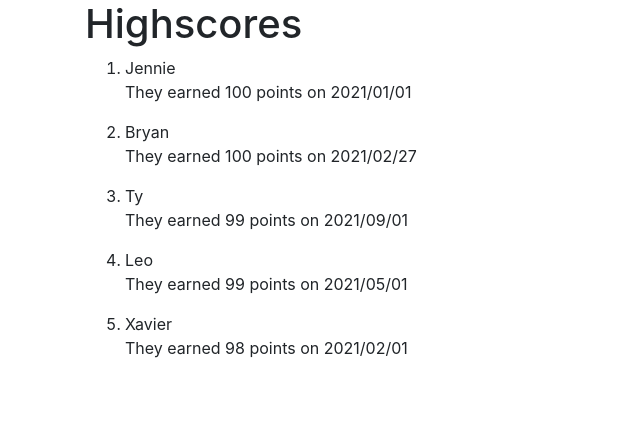
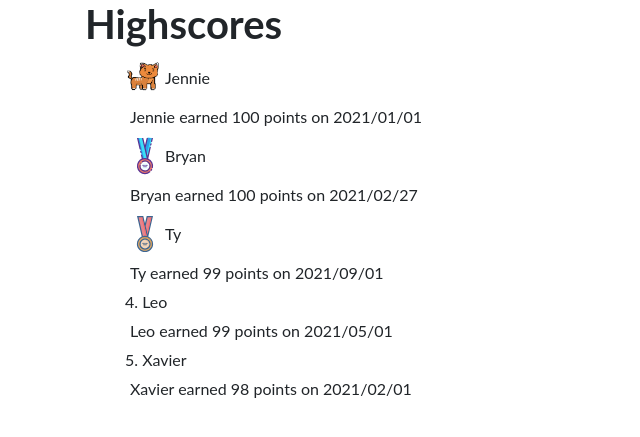
Before and after one commit to Gravebird/Workin-title, a Flask app: page / in a window 1280 px wide. Shown: the top 437 px of the page, without its empty margins (0-640 px from the left). Run offline with Flask 2, Linux system fonts and the light colour scheme; some libraries are stand-ins or nearby versions.

Commit message:
Moved web server to its own directory. Updated maze to use file OS filepaths to make sure the game always runs properly. Added basic CSS to web server's high score page.

```diff
--- a/maze/controllers/mazeGame.py
+++ b/maze/controllers/mazeGame.py
@@ -5,18 +5,20 @@
 from controllers.maze_controller import MazeController
 from models.maze import Maze
 from views.maze_view import MazeView
+import os
 
 class MazeGame:
     """
     This class creates and calls the controller to run the game.
     """
     def __init__(self):
-        pass
+        curr_dir = os.path.dirname(os.path.abspath(__file__))
+        self._maze_path = os.path.join(os.path.dirname(curr_dir), "maze.txt")
 
 
     def play_maze(self):
         """Runs the game"""
-        maze = Maze("maze.txt")
+        maze = Maze(self._maze_path)
         #The start position of the palyer
         start_pos = maze.player.space
         view = MazeView(start_pos)
--- a/maze/server.py
+++ b/web/server.py
@@ -1,9 +1,17 @@
+import sys
+import os
 from flask import Flask, render_template, request
-from models.score import Score
-from controllers.score_controller import ScoreController
+from score_controller import ScoreController
 import json
 
-JSON_FILEPATH="maze/scores.json"
+curr_dir = os.path.dirname(os.path.abspath(__file__))
+sys.path.append(os.path.dirname(curr_dir))
+#This MESS of sys path is just to make it possible to import the score model
+#   from the maze game path.
+from maze.models.score import Score
+
+#To ensure we can always find the .json
+JSON_FILEPATH = os.path.join(curr_dir, "scores.json")
 
 app = Flask(__name__)
 data = ScoreController(JSON_FILEPATH)
@@ -11,10 +19,16 @@ data = ScoreController(JSON_FILEPATH)
 
 @app.route("/")
 def show_scores():
+    """
+    Displayes all current scores, ranked by highest score
+    """
     return render_template('scores.html', scores=sorted(data._scores, reverse=True))
 
 @app.route("/", methods=["PUT"])
 def add_score():
+    """
+    Adds a score to the stored scores.
+    """
     try:
         new_data = request.get_json()
         new_score = Score(new_data["name"], new_data["score"], new_data["date"])
--- /dev/null
+++ b/web/static/css/style.css
@@ -0,0 +1,42 @@
+body {
+    font-family: 'Lato', 'Helvetica Neue', Helvetica, Arial, sans-serif;
+}
+
+h1{
+    font-family: 'Lato', 'Helvetica Neue', Helvetica, Arial, sans-serif;
+    font-weight: 700;
+}
+
+
+p {
+    margin: 5px;
+}
+li {
+    margin: 0;
+    padding: 10x 10px 10px 40px;
+    list-style-position: inside;
+}
+ol li:nth-child(1){
+    list-style: none;
+    padding: 10px 10px 10px 40px;
+    background-image: url("../images/cathorse.png");
+    background-repeat: no-repeat;
+    background-position: left center;
+    background-size: 40px;
+}
+ol li:nth-child(3){
+    list-style: none;
+    padding: 10px 10px 10px 40px;
+    background-image: url("../images/silver.svg");
+    background-repeat: no-repeat;
+    background-position: left center;
+    background-size: 40px;
+}
+ol li:nth-child(5){
+    list-style: none;
+    padding: 10px 10px 10px 40px;
+    background-image: url("../images/bronze.svg");
+    background-repeat: no-repeat;
+    background-position: left center;
+    background-size: 40px;
+}
--- a/maze/templates/base.html
+++ b/web/templates/base.html
@@ -4,8 +4,9 @@
         <meta charset="utf-8">
         <meta name="viewport" content="width=device-width, initial-scale=1, skring-to-fit=no">
 
+        <link rel="icon" href="{{ url_for('static', filename='images/cathorse.png') }}", type="image/x-icon">
         <link rel="stylesheet" href="https://stackpath.bootstrapcdn.com/bootstrap/4.5.2/css/bootstrap.min.css" integrity="sha384-JcKb8q3iqJ61gNV9KGb8thSsNjpSL0n8PARn9HuZOnIxN0hoP+VmmDGMN5t9UJ0Z" crossorigin="anonymous">
-        <!--<link rel="stylesheet" href="{{ url_for('static', filename= 'css/style.css') }}">-->
+        <link rel="stylesheet" href="{{ url_for('static', filename= 'css/style.css') }}">
         <title> {% block title %} {% endblock %}</title>
     </head>
     <body>
--- a/maze/templates/scores.html
+++ b/web/templates/scores.html
@@ -2,13 +2,13 @@
 
 {% block content %}
     <h1>{% block title %}Highscores{% endblock %}</h1>
-    <ol>
+    <ol class=>
         {% for score in scores %}
         <li>{{score.name}}</li>
         {% if score.score == 1 %}
-            <p>They earned {{score.score}} point on {{score.date}}</p>
+            <p>{{score.name}} earned {{score.score}} point on {{score.date}}</p>
         {% endif %} {% if score.score != 1 %}
-            <p>They earned {{score.score}} points on {{score.date}}</p>
+            <p>{{score.name}} earned {{score.score}} points on {{score.date}}</p>
         {% endif %}
         {% endfor %}
     </ol>
```
Also changed, not shown: maze/views/maze_view.py (+24 -10 lines), web/score_controller.py (renamed from maze/controllers/score_controller.py, +12 -2 lines), web/scores.json (renamed from maze/scores.json), web/static/images/bronze.svg (added), web/static/images/cathorse.png (added), web/static/images/silver.svg (added).
